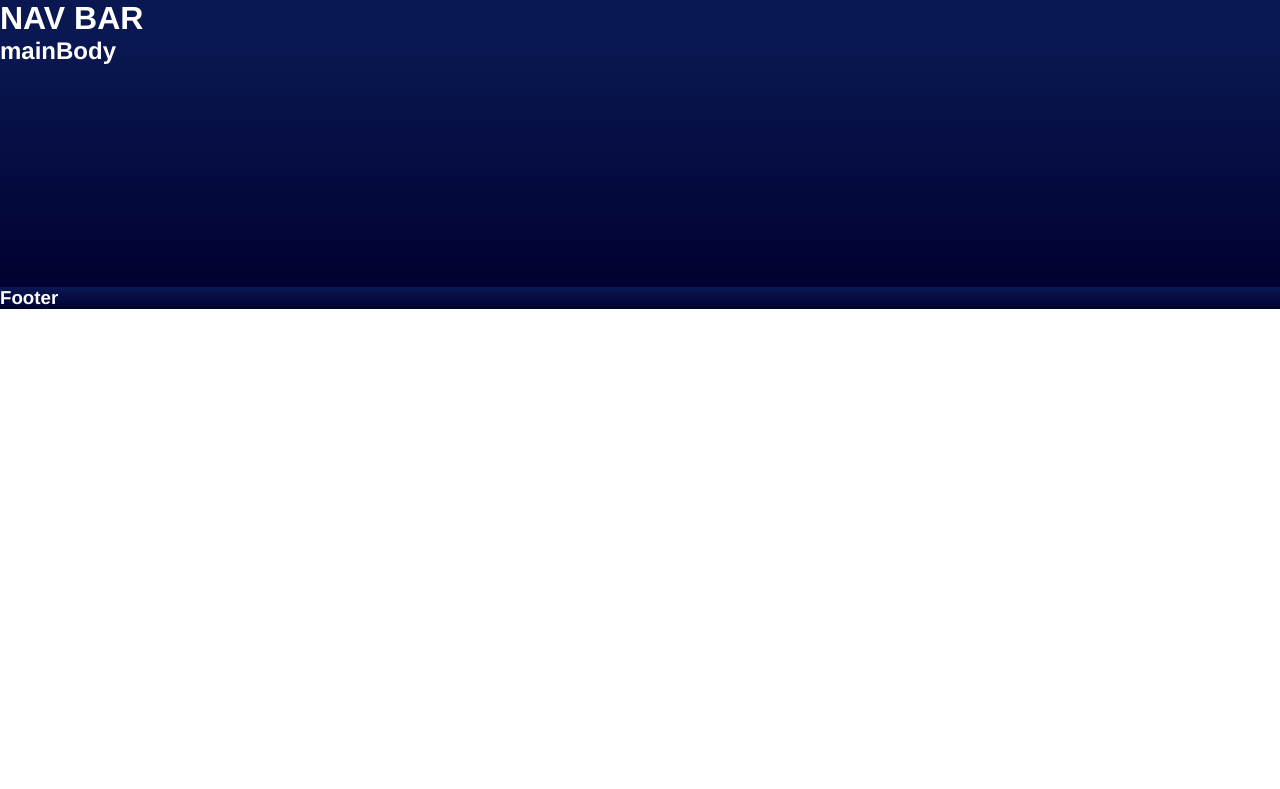
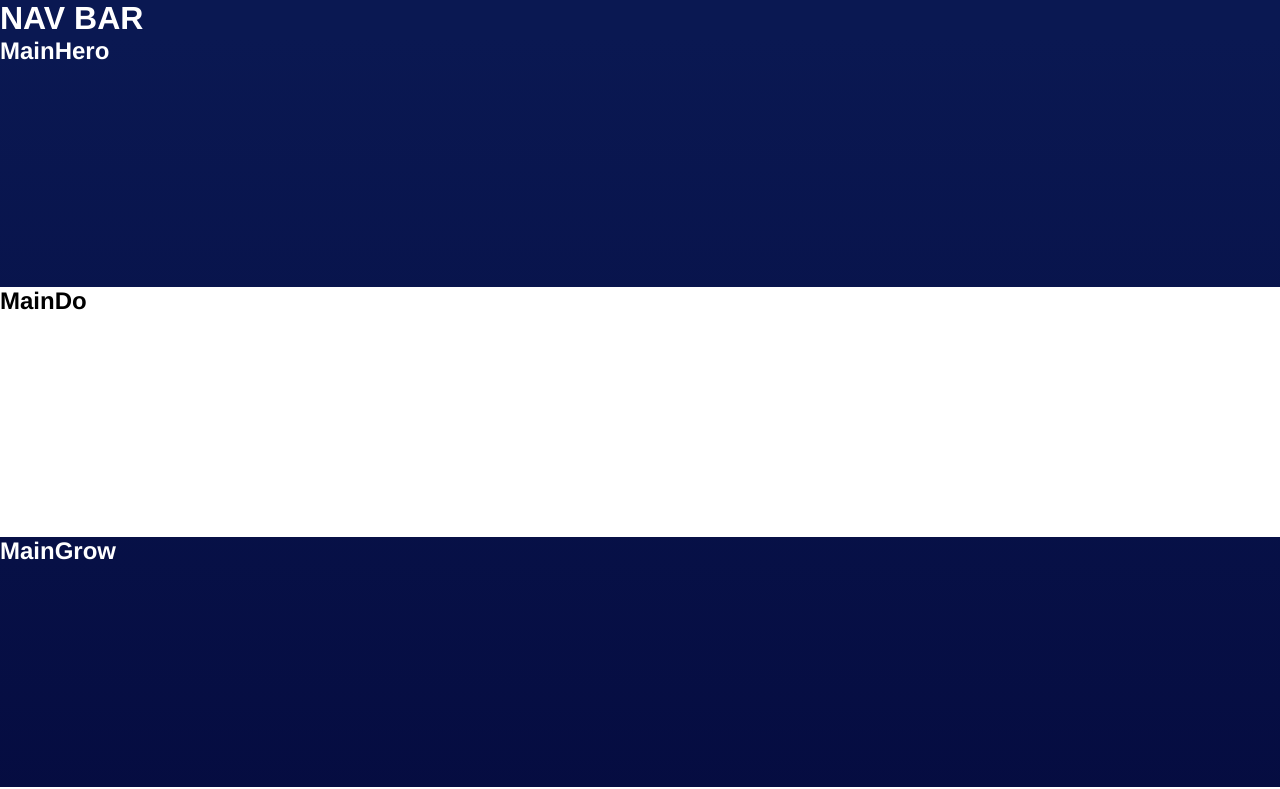
Before and after one commit to Alaikum/proj-html-vuejs, a Vue app: page / in a window 1280 px wide. Shown: the top 789 px of the page. Built offline with nearby package versions, Linux system fonts and the light colour scheme.

Commit message:
Background

```diff
--- a/src/components/MainCarousel.vue
+++ b/src/components/MainCarousel.vue
@@ -15,7 +15,7 @@
   @import "../style/general.scss";
   h2{
     height: 250px;
-    color: $--main-color;
+    color: $--second-color;
   }
 
   </style>
--- a/src/components/MainDo.vue
+++ b/src/components/MainDo.vue
@@ -15,7 +15,7 @@
   @import "../style/general.scss";
   h2{
     height: 250px;
-    color: $--main-color;
+    color: $--second-color;
   }
 
   </style>
--- a/src/components/MainHero.vue
+++ b/src/components/MainHero.vue
@@ -1,6 +1,6 @@
 <template>
     <div class="">
-  <h2 class="container">MainBody</h2>
+  <h2 class="container">MainHero</h2>
     </div>
   </template>
 
--- a/src/components/MainLastestPost.vue
+++ b/src/components/MainLastestPost.vue
@@ -15,7 +15,7 @@
   @import "../style/general.scss";
   h2{
     height: 250px;
-    color: $--main-color;
+    color: $--second-color;
   }
 
   </style>
--- a/src/components/NewMain.vue
+++ b/src/components/NewMain.vue
@@ -1,21 +1,46 @@
 <template>
-    <div class="background__color__gradient">
-  <h2 class="container">mainBody</h2>
-    </div>
+    <ul class="background__color__gradient">
+        <li>
+            <MainHero />
+        </li>
+        <li class="white">
+            <MainDo />
+        </li>
+        <li>
+            <MainGrow />
+        </li>
+        <li>
+            <MainCarousel />
+        </li>
+        <li>
+            <MainOurPrice />
+        </li>
+        <li>
+            <MainLastestPost />
+        </li>
+    </ul>
 </template>
 
 <script>
+import MainHero from './MainHero.vue';
+import MainDo from './MainDo.vue';
+import MainGrow from './MainGrow.vue';
+import MainCarousel from './MainCarousel.vue';
+import MainOurPrice from './MainOurPrice.vue';
+import MainLastestPost from './MainLastestPost.vue';
 export default {
-
+    components: { MainHero, MainDo, MainGrow, MainCarousel, MainOurPrice, MainLastestPost }
 }
 </script>
 
   <!-- Add "scoped" attribute to limit CSS to this component only -->
 <style scoped lang="scss">
 @import "../style/general.scss";
-  h2{
-    height: 250px;
-    color: $--main-color;
+
+
+li:nth-child(2n) {
+  background: $--main-color;
+
 }
 
 </style>
```
Lines whose indentation alone changed are shown as unchanged.
